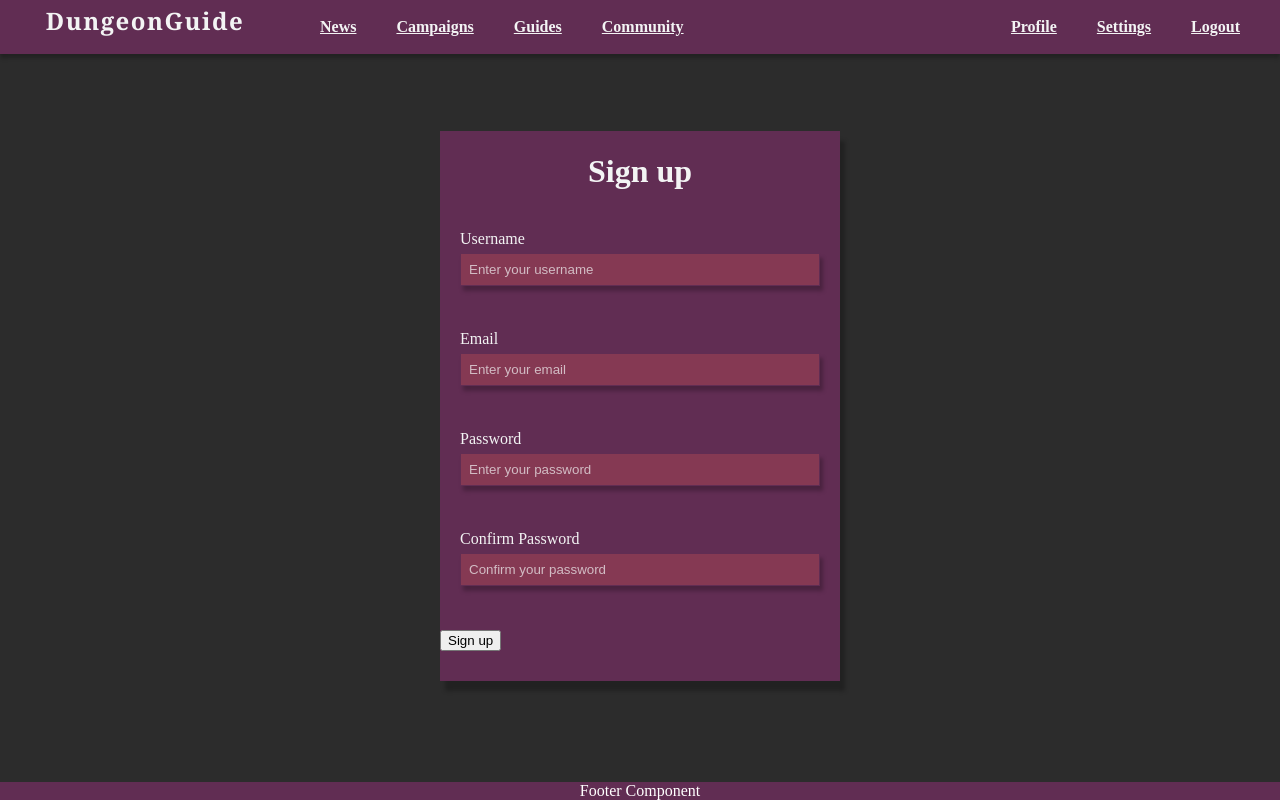
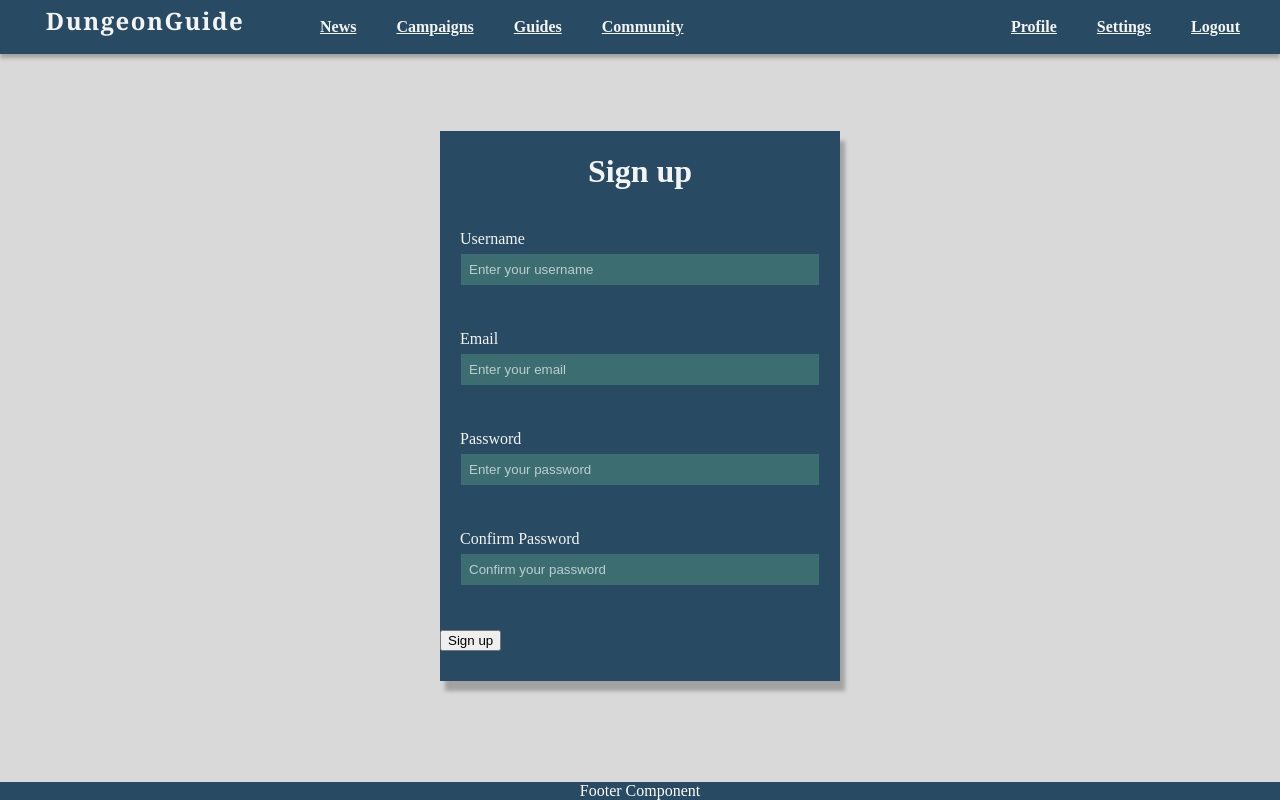
Before and after one commit to mlcroix/DungeonQuide-MD, a Next.js app: page /signup in a window 1280 px wide. Built offline with nearby package versions, Linux system fonts and the light colour scheme.

Commit message:
Changed some colours - changed the colours to some lighter blue

```diff
--- a/app/globals.scss
+++ b/app/globals.scss
@@ -1,13 +1,13 @@
-$base-color: #2C2C2C;
-$primary-dark: #612D53;
-$secondary-color: #853953;
+$base-color: #D9D9D9;
+$primary-dark: #284B63;
+$secondary-color: #3C6E71;
 $text-light: #F3F4F4;
 $text-error: #FF4D4F;
 $text-success: #52C41A;
 $text-warning: #FAAD14;
 
-$primary-dark-hover: darken(#612D53, 10%);
-$secondary-color-hover: darken(#853953, 10%);
+$primary-dark-hover: darken($primary-dark, 10%);
+$secondary-color-hover: darken($secondary-color, 10%);
 
 // Breakpoints
 $mobile: 768px;
@@ -63,7 +63,6 @@ body {
   background-color: $secondary-color;
   border: 1px solid $primary-dark;
   color: $text-light;
-  box-shadow: 3px 5px 4px rgba(0, 0, 0, 0.25);
 
   &::placeholder {
     color: $text-light;
```
